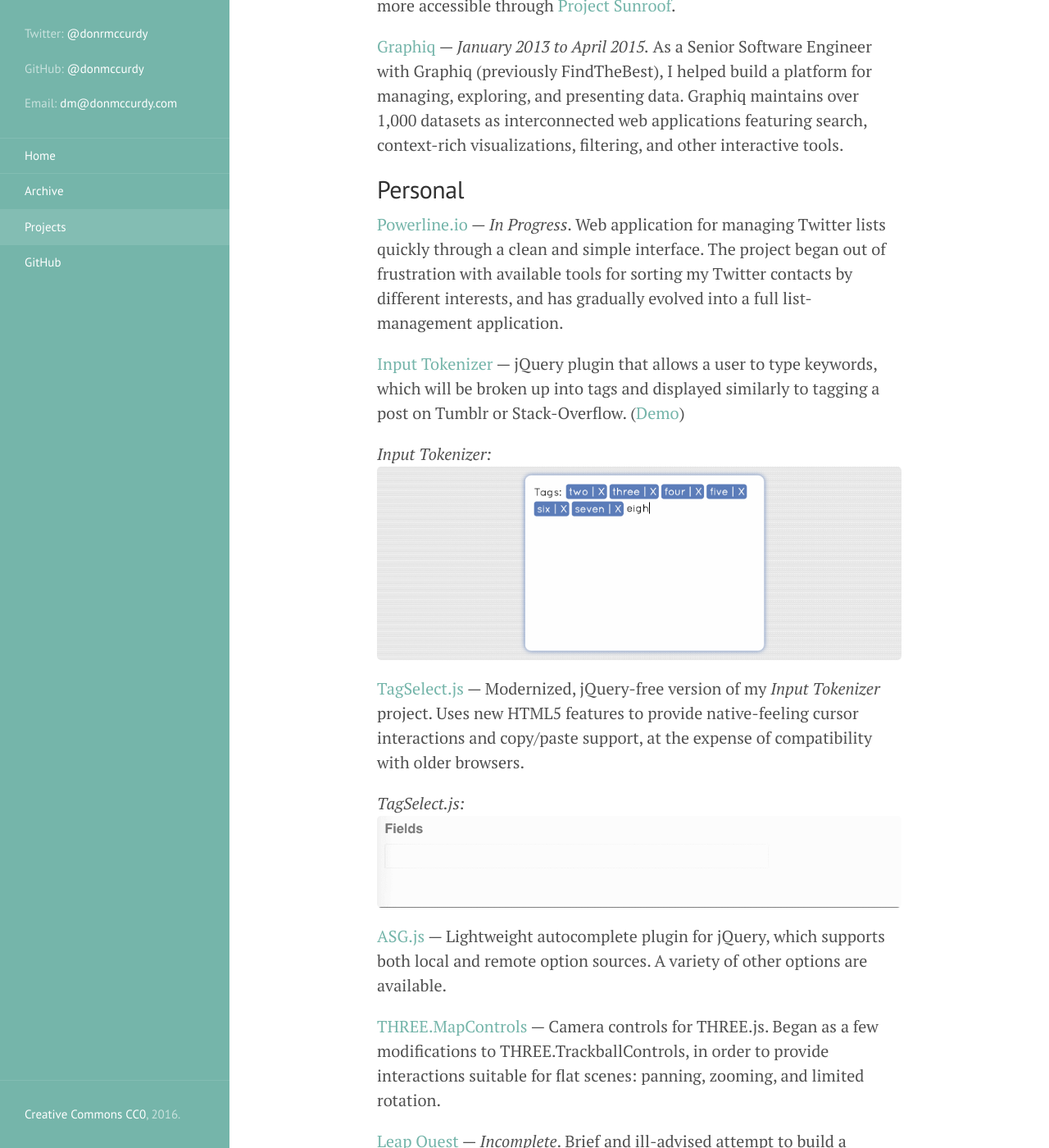
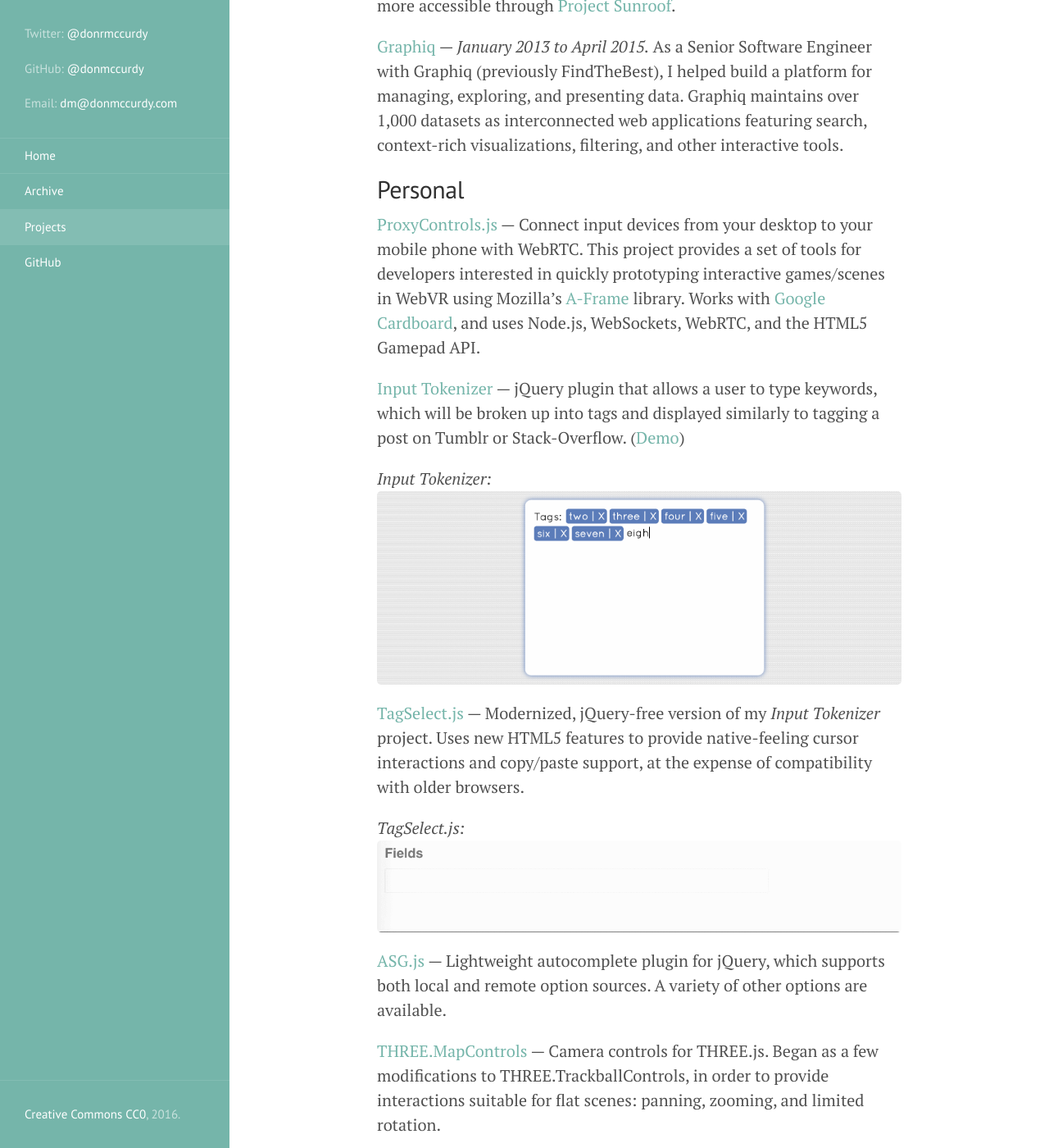
Before and after one commit to donmccurdy/blog, a Jekyll site: the page built from projects.md, in a window 1280 px wide and 1400 px high, scrolled down 288 px. Shown: the whole window at 82% size. Built offline with Jekyll 4.4.1, drawn with Linux system fonts in a browser that asks for light colours; Markdown is read by kramdown in place of the engine named in the settings; some of the changed text lies outside the part shown.

Commit message:
Add ProxyControls.js

```diff
--- a/projects.md
+++ b/projects.md
@@ -11,7 +11,7 @@ title: Projects
 
 ## Personal
 
-[Powerline.io](https://github.com/donmccurdy/powerline) — *In Progress*. Web application for managing Twitter lists quickly through a clean and simple interface. The project began out of frustration with available tools for sorting my Twitter contacts by different interests, and has gradually evolved into a full list-management application.
+[ProxyControls.js](https://proxy-controls.donmccurdy.com) — Connect input devices from your desktop to your mobile phone with WebRTC. This project provides a set of tools for developers interested in quickly prototyping interactive games/scenes in WebVR using Mozilla's [A-Frame](https://aframe.io/) library. Works with [Google Cardboard](http://www.google.com/get/cardboard/), and uses Node.js, WebSockets, WebRTC, and the HTML5 Gamepad API.
 
 [Input Tokenizer](/input-tokenizer) — jQuery plugin that allows a user to type keywords, which will be broken up into tags and displayed similarly to tagging a post on Tumblr or Stack-Overflow. ([Demo](/input-tokenizer/))
 
@@ -27,7 +27,7 @@ title: Projects
 
 [THREE.MapControls](https://github.com/donmccurdy/THREE.MapControls) — Camera controls for THREE.js. Began as a few modifications to THREE.TrackballControls, in order to provide interactions suitable for flat scenes: panning, zooming, and limited rotation.
 
-[Leap Quest](https://github.com/donmccurdy/leap-quest) — *Incomplete*. Brief and ill-advised attempt to build a multiplayer micro-RPG from scratch with THREE.js, Node.js, WebSockets, and the LeapJS API.
+[Powerline.io](https://github.com/donmccurdy/powerline) — *Incomplete*. Web application for managing Twitter lists quickly through a clean and simple interface. The project began out of frustration with available tools for sorting my Twitter contacts by different interests, and has gradually evolved into a full list-management application.
 
 ## Academic
 
```
